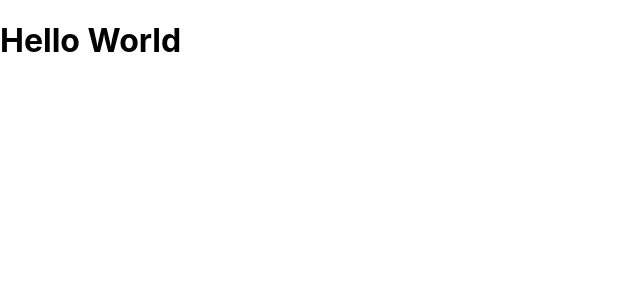
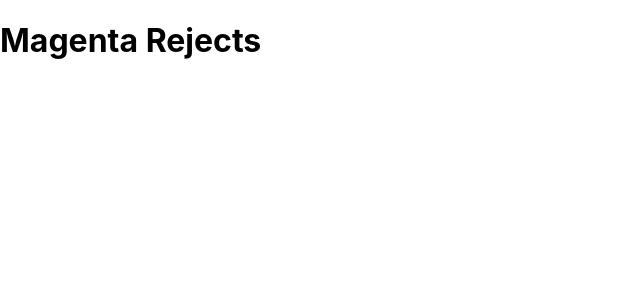
Before and after one commit to captainahab68/magenta-rejects, a React (Create React App) app: page / in a window 1280 px wide. Shown: the top 300 px of the page, without its empty margins (0-640 px from the left). Built offline with nearby package versions, Linux system fonts and the light colour scheme.

Commit message:
homepage route and placeholder

```diff
--- a/src/App.js
+++ b/src/App.js
@@ -1,9 +1,12 @@
 import React from 'react';
-
+import { Switch, Route } from 'react-router-dom';
+import Home from './pages/Home'
 function App() {
   return (
-    <div className="container">
-      <h1>Hello World</h1>
+    <div>
+      <Switch>
+        <Route path='/' component={ Home }/>
+      </Switch>
     </div>
   );
 };
--- /dev/null
+++ b/src/pages/Home.js
@@ -0,0 +1,10 @@
+import React from 'react'
+
+class Home extends React.Component {
+    render() {
+      return (
+        <h1>Magenta Rejects</h1>
+    )
+    }
+}
+export default Home
```
